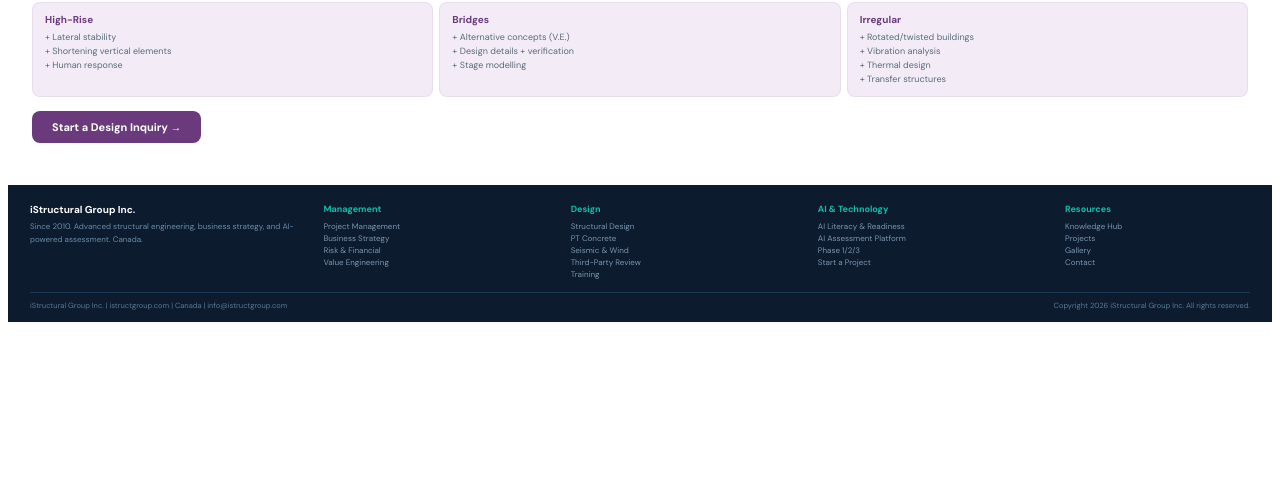
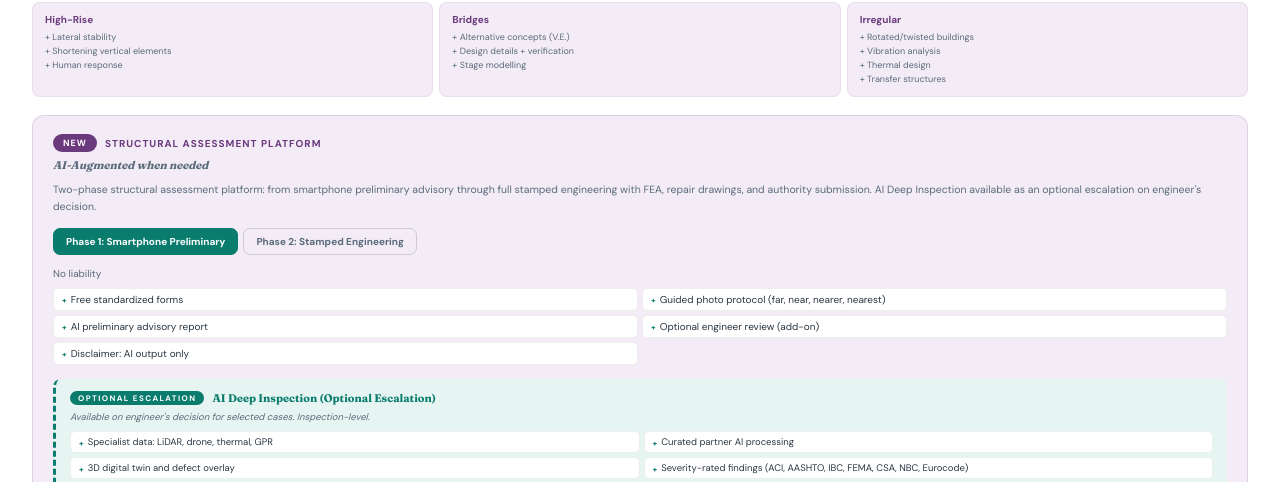
Before and after one commit to talihyounes/istructural-website, a React (Create React App) app: page / in a window 1280 px wide. Both pictures are taken after a click on the element "Design & Consultancy". Shown: the part 318-800 px from the top of the page. Built offline with nearby package versions, Linux system fonts and the light colour scheme.

Commit message:
Update App.jsx

```diff
--- a/src/App.jsx
+++ b/src/App.jsx
@@ -144,14 +144,20 @@
 ];
 const tC={"Damage AI":P.coral,Platform:P.teal,Adjacent:P.gold,Processing:P.s1,Hardware:P.charcoal,Service:P.s2,Enterprise:P.navy};
 
+// ── PHASES (restructured: 2 phases + optional AI Deep Inspection escalation) ──
 const phases = [
   {id:"p1",label:"Phase 1",title:"Smartphone Preliminary",price:"",liability:"No liability",color:P.s3,
    items:["Free standardized forms","Guided photo protocol (far, near, nearer, nearest)","AI preliminary advisory report","Optional engineer review (add-on)","Disclaimer: AI output only"]},
-  {id:"p2",label:"Phase 2",title:"AI Deep Inspection",price:"",liability:"Inspection-level",color:P.s1,
-   items:["Specialist data: LiDAR, drone, thermal, GPR","Curated partner AI processing","3D digital twin and defect overlay","Severity-rated findings (ACI, CSA, Eurocode)","Detailed inspection dossier"]},
-  {id:"p3",label:"Phase 3",title:"Stamped Engineering",price:"",liability:"Full PE stamp + PI",color:P.redD,
+  {id:"p2",label:"Phase 2",title:"Stamped Engineering",price:"",liability:"Full PE stamp + PI",color:P.redD,
    items:["FEA (ETABS, SAP2000, CSiBridge)","Full load + capacity calculations","Repair drawings (AutoCAD, Revit)","Material specs + construction sequence","Authority submission package"]},
 ];
+
+// ── OPTIONAL AI DEEP INSPECTION (escalation, available on engineer's decision) ──
+const aiDeepInspection = {
+  title:"AI Deep Inspection (Optional Escalation)",
+  liability:"Inspection-level",
+  items:["Specialist data: LiDAR, drone, thermal, GPR","Curated partner AI processing","3D digital twin and defect overlay","Severity-rated findings (ACI, AASHTO, IBC, FEMA, CSA, NBC, Eurocode)","Detailed inspection dossier"],
+};
 
 // ── SHARED STYLES ──
 const inputStyle = {
@@ -360,7 +366,7 @@
           {key:"s2",title:"Design Services & Consultancy",color:P.s2,bg:P.s2L,tag:"Engineering precision for structures that endure",
            items:["Seismic and Wind Engineering","Third-Party Review and Verification","Training (CSi Licensed)"]},
           {key:"s3",title:"AI & Technology Services",color:P.s3,bg:P.s3L,tag:"From AI literacy to stamped engineering drawings",
-           items:["AI Literacy and Organizational Readiness (AI 101)","Tool Integration and Process Automation","AI Structural Assessment Platform (3-Phase)","Knowledge Hub (free resources for all)","Curated AI Inspection Partner Network"]},
+           items:["AI Literacy and Organizational Readiness (AI 101)","Tool Integration and Process Automation","AI Readiness Assessment","Knowledge Hub (free resources for all)","Cross-link: Structural Assessment Platform under Design"]},
         ].map((s,i)=>(
           <div key={s.key} onClick={()=>setPage(s.key)} style={{padding:"24px 20px 20px",cursor:"pointer",background:P.white,borderRight:i<2?"1px solid #E8E8E8":"none",borderBottom:"3px solid transparent",transition:"all 0.25s"}}
             onMouseEnter={e=>{e.currentTarget.style.background=s.bg;e.currentTarget.style.borderBottom=`3px solid ${s.color}`;}}
@@ -447,6 +453,51 @@
               {c.i.map((x,j)=><div key={j} style={{fontSize:9,color:P.slate,padding:"1px 0"}}>+ {x}</div>)}
             </div>)}
         </div>
+
+        {/* ═══ STRUCTURAL ASSESSMENT PLATFORM (moved from AI page) ═══ */}
+        <div style={{marginTop:18,padding:"18px 20px",borderRadius:12,background:P.s2L,border:`1px solid ${P.s2}25`}}>
+          <div style={{display:"flex",alignItems:"center",gap:8,marginBottom:6}}>
+            <div style={{fontSize:9,fontWeight:700,color:P.white,background:P.s2,padding:"3px 10px",borderRadius:10,letterSpacing:1}}>NEW</div>
+            <div style={{fontSize:10,fontWeight:700,color:P.s2,letterSpacing:1,textTransform:"uppercase"}}>Structural Assessment Platform</div>
+          </div>
+          <div style={{fontSize:11,color:P.slate,fontStyle:"italic",fontFamily:"'Fraunces',serif",marginBottom:10}}>AI-Augmented when needed</div>
+          <div style={{fontSize:10.5,color:P.slate,lineHeight:1.6,marginBottom:12}}>Two-phase structural assessment platform: from smartphone preliminary advisory through full stamped engineering with FEA, repair drawings, and authority submission. AI Deep Inspection available as an optional escalation on engineer's decision.</div>
+
+          {/* Phase tabs */}
+          <div style={{display:"flex",gap:5,marginBottom:12}}>
+            {phases.map(p=><div key={p.id} onClick={()=>setAPhase(p.id)} style={{padding:"6px 12px",borderRadius:7,fontSize:10,fontWeight:700,cursor:"pointer",background:aPhase===p.id?p.color:"transparent",color:aPhase===p.id?P.white:P.slate,border:`1px solid ${aPhase===p.id?p.color:"#ccc"}`,transition:"all 0.2s"}}>{p.label}: {p.title}</div>)}
+          </div>
+
+          {/* Active phase content */}
+          {phases.filter(p=>p.id===aPhase).map(p=>
+            <div key={p.id}>
+              <div style={{fontSize:10,color:P.slate,marginBottom:8}}>{[p.price,p.liability].filter(Boolean).join(" | ")}</div>
+              <div style={{display:"grid",gridTemplateColumns:"1fr 1fr",gap:4}}>
+                {p.items.map((it,i)=><div key={i} style={{fontSize:10,color:P.charcoal,padding:"4px 8px",borderRadius:5,background:P.white,border:"1px solid #eee",display:"flex",gap:4}}><span style={{color:p.color,fontWeight:800,fontSize:8,marginTop:2}}>+</span>{it}</div>)}
+              </div>
+            </div>
+          )}
+
+          {/* Optional AI Deep Inspection callout (always visible below active phase) */}
+          <div style={{marginTop:14,padding:"12px 14px",borderRadius:8,background:P.s3L,borderLeft:`3px dashed ${P.s3}`}}>
+            <div style={{display:"flex",alignItems:"center",gap:8,marginBottom:6}}>
+              <span style={{fontSize:8,fontWeight:700,letterSpacing:1.4,color:P.white,background:P.s3,padding:"2px 8px",borderRadius:10,textTransform:"uppercase"}}>Optional Escalation</span>
+              <span style={{fontSize:11,fontWeight:700,color:P.s3,fontFamily:"'Fraunces',serif"}}>{aiDeepInspection.title}</span>
+            </div>
+            <div style={{fontSize:9.5,color:P.slate,marginBottom:8,fontStyle:"italic"}}>Available on engineer's decision for selected cases. {aiDeepInspection.liability}.</div>
+            <div style={{display:"grid",gridTemplateColumns:"1fr 1fr",gap:4,marginBottom:10}}>
+              {aiDeepInspection.items.map((it,i)=><div key={i} style={{fontSize:9.5,color:P.charcoal,padding:"4px 8px",borderRadius:5,background:P.white,border:"1px solid #eee",display:"flex",gap:4}}><span style={{color:P.s3,fontWeight:800,fontSize:8,marginTop:2}}>+</span>{it}</div>)}
+            </div>
+
+            {/* Allied Specialist Partnerships disclaimer (preserved exactly) */}
+            <div style={{marginTop:10,padding:"10px 12px",borderRadius:6,background:P.white,borderLeft:`2px dashed ${P.s3}`}}>
+              <div style={{fontSize:8,fontWeight:700,letterSpacing:1.6,color:P.s3,textTransform:"uppercase",marginBottom:5}}>Allied Specialist Partnerships</div>
+              <div style={{fontSize:9,color:P.charcoal,lineHeight:1.65}}>AI Deep Inspection is delivered in coordination with iStructural's curated network of allied specialist partners. Onboarded specialists handle on-site data capture (LiDAR, drone, thermal, GPR) and dedicated AI processing pipelines. iStructural Group Inc. coordinates the engagement, validates partner outputs, and bridges the inspection deliverables to Phase 2 stamped engineering when required.</div>
+              <div style={{fontSize:8,color:P.slate,lineHeight:1.6,marginTop:5,fontStyle:"italic"}}>Partner selection is project-specific, based on asset type, location, and required deliverables. Specific partner pairings are discussed under NDA per engagement.</div>
+            </div>
+          </div>
+        </div>
+
         <div onClick={()=>{setPage("start");setSTab("s2");}} style={{marginTop:14,background:P.s2,color:P.white,padding:"9px 20px",borderRadius:8,fontSize:11,fontWeight:700,cursor:"pointer",display:"inline-block"}}>Start a Design Inquiry &#8594;</div>
       </div>
     </div>
@@ -458,13 +509,12 @@
       <HeroBg color1={P.s3}><div style={{padding:"32px 28px 28px"}}>
         <div style={{fontSize:9,fontWeight:700,letterSpacing:3,color:P.white+"80",textTransform:"uppercase"}}>Service 03</div>
         <h2 style={{fontFamily:"'Fraunces',serif",fontSize:24,fontWeight:800,color:P.white,margin:"6px 0 0"}}>AI & Technology Services</h2>
-        <p style={{fontSize:11,color:P.white+"BB",marginTop:6,maxWidth:500,lineHeight:1.6}}>Two integrated offerings: AI Literacy and Organizational Readiness for any industry, plus the AI Structural Assessment Platform for damage inspection and engineering design.</p>
+        <p style={{fontSize:11,color:P.white+"BB",marginTop:6,maxWidth:500,lineHeight:1.6}}>AI Literacy and Organizational Readiness for any industry. For AI-Augmented structural assessment, see Design Services & Consultancy.</p>
       </div></HeroBg>
 
       <div style={{padding:"20px 24px 0"}}>
         <div style={{padding:"18px 20px",borderRadius:12,background:P.s3bL,border:`1px solid ${P.s3b}20`,marginBottom:16}}>
           <div style={{display:"flex",alignItems:"center",gap:8,marginBottom:10}}>
-            <div style={{fontSize:9,fontWeight:700,color:P.white,background:P.s3b,padding:"3px 10px",borderRadius:10}}>Part A</div>
             <div style={{fontSize:14,fontWeight:800,color:P.s3b,fontFamily:"'Fraunces',serif"}}>AI Literacy & Organizational Readiness</div>
           </div>
           <div style={{fontSize:10.5,color:P.slate,lineHeight:1.6,marginBottom:12}}>Eradicating AI illiteracy across your organization. From AI 101 fundamentals through readiness assessment to hands-on tool integration | tailored to your industry, your team, and your workflows.</div>
@@ -481,33 +531,16 @@
         </div>
       </div>
 
+      {/* Cross-reference: Structural Assessment Platform moved to Design page */}
       <div style={{padding:"0 24px"}}>
-        <div style={{padding:"18px 20px",borderRadius:12,background:P.s3L,border:`1px solid ${P.s3}20`,marginBottom:16}}>
-          <div style={{display:"flex",alignItems:"center",gap:8,marginBottom:10}}>
-            <div style={{fontSize:9,fontWeight:700,color:P.white,background:P.s3,padding:"3px 10px",borderRadius:10}}>Part B</div>
-            <div style={{fontSize:14,fontWeight:800,color:P.s3,fontFamily:"'Fraunces',serif"}}>AI Structural Assessment Platform</div>
+        <div onClick={()=>setPage("s2")} style={{padding:"14px 18px",borderRadius:10,background:P.s2L,border:`1px dashed ${P.s2}40`,cursor:"pointer",display:"flex",alignItems:"center",justifyContent:"space-between",gap:12}}>
+          <div>
+            <div style={{fontSize:9,fontWeight:700,letterSpacing:1.6,color:P.s2,textTransform:"uppercase",marginBottom:4}}>Looking for Structural Assessment?</div>
+            <div style={{fontSize:11,color:P.charcoal,lineHeight:1.5}}>The AI-Augmented Structural Assessment Platform is now part of Design Services. See <strong style={{color:P.s2}}>Design &gt; Structural Assessment Platform</strong> for Phase 1 (Smartphone Preliminary), Phase 2 (Stamped Engineering), and optional AI Deep Inspection escalation.</div>
           </div>
-          <div style={{fontSize:10.5,color:P.slate,lineHeight:1.6,marginBottom:12}}>3-phase AI-powered platform: from smartphone preliminary through deep AI inspection to full stamped engineering with FEA, repair drawings, and authority submission.</div>
-          <div style={{display:"flex",gap:5,marginBottom:12}}>
-            {phases.map(p=><div key={p.id} onClick={()=>setAPhase(p.id)} style={{padding:"6px 12px",borderRadius:7,fontSize:10,fontWeight:700,cursor:"pointer",background:aPhase===p.id?p.color:"transparent",color:aPhase===p.id?P.white:P.slate,border:`1px solid ${aPhase===p.id?p.color:"#ccc"}`,transition:"all 0.2s"}}>{p.label}: {p.title}</div>)}
-          </div>
-          {phases.filter(p=>p.id===aPhase).map(p=>
-            <div key={p.id}>
-              <div style={{fontSize:10,color:P.slate,marginBottom:8}}>{[p.price,p.liability].filter(Boolean).join(" | ")}</div>
-              <div style={{display:"grid",gridTemplateColumns:"1fr 1fr",gap:4}}>
-                {p.items.map((it,i)=><div key={i} style={{fontSize:10,color:P.charcoal,padding:"4px 8px",borderRadius:5,background:P.white,border:"1px solid #eee",display:"flex",gap:4}}><span style={{color:p.color,fontWeight:800,fontSize:8,marginTop:2}}>+</span>{it}</div>)}
-              </div>
-              {p.id === "p2" && (
-                <div style={{marginTop:14,padding:"12px 14px",borderRadius:8,background:P.s3L,borderLeft:`3px dashed ${P.s3}`}}>
-                  <div style={{fontSize:8.5,fontWeight:700,letterSpacing:1.6,color:P.s3,textTransform:"uppercase",marginBottom:6}}>Allied Specialist Partnerships</div>
-                  <div style={{fontSize:9.5,color:P.charcoal,lineHeight:1.65}}>Phase 2 is delivered in coordination with iStructural's curated network of allied specialist partners. Onboarded specialists handle on-site data capture (LiDAR, drone, thermal, GPR) and dedicated AI processing pipelines. iStructural Group Inc. coordinates the engagement, validates partner outputs, and bridges Phase 2 deliverables to Phase 3 stamped engineering when required.</div>
-                  <div style={{fontSize:8.5,color:P.slate,lineHeight:1.6,marginTop:6,fontStyle:"italic"}}>Partner selection is project-specific, based on asset type, location, and required deliverables. Specific partner pairings are discussed under NDA per engagement.</div>
-                </div>
-              )}
-            </div>
-          )}
+          <div style={{fontSize:11,fontWeight:700,color:P.white,background:P.s2,padding:"7px 14px",borderRadius:7,whiteSpace:"nowrap"}}>Go to Design &#8594;</div>
         </div>
-        <div onClick={()=>{setPage("start");setSTab("s3");}} style={{marginTop:14,background:P.s3,color:P.white,padding:"9px 20px",borderRadius:8,fontSize:11,fontWeight:700,cursor:"pointer",display:"inline-block"}}>Start an AI Inquiry &#8594;</div>
+        <div onClick={()=>{setPage("start");setSTab("s3");}} style={{marginTop:14,background:P.s3,color:P.white,padding:"9px 20px",borderRadius:8,fontSize:11,fontWeight:700,cursor:"pointer",display:"inline-block"}}>Start an AI Literacy Inquiry &#8594;</div>
       </div>
 
     </div>
@@ -534,11 +567,11 @@
             {id:"calc",n:"Structural Calculators",d:"Beam deflection, buckling, seismic base shear, wind load. Browser-based.",s:"Design",c:P.s2},
             {id:"trial",n:"Trial Software",d:"Commercial trial downloads from leading vendors. 10 to 30-day trials.",s:"Design + Training",c:P.s2},
             {id:"budget",n:"Budget-Friendly Software",d:"Free, open-source, and low-cost alternatives for students and small practices.",s:"All Services",c:P.greenD},
-            {id:"std",n:"International Standards",d:"FEMA, ACI, CSA, ASCE, Eurocode, ICOMOS, World Bank, USGS, ISO.",s:"All Services",c:P.greenD},
+            {id:"std",n:"International Standards",d:"ACI, AASHTO, IBC, FEMA, CSA, NBC, Eurocode. Plus ASCE, ICOMOS, ISO references.",s:"All Services",c:P.greenD},
             {id:"pm",n:"PM Templates & Frameworks",d:"RFP templates, scope of work, risk registers, milestone tracking.",s:"Management",c:P.s1},
             {id:"ve",n:"V.E. & ROI Tools",d:"Value engineering templates, cost-benefit calculators, LEED guides.",s:"Management",c:P.s1},
             {id:"case",n:"Case Studies",d:"Anonymized Phase 1/2/3 across all 3 damage sub-markets.",s:"AI Platform",c:P.s3},
-            {id:"cert",n:"Training & Certification Links",d:"ICC, ACI, CSA, ICOMOS certs, university programs. CPD-aligned.",s:"All Services",c:P.greenD},
+            {id:"cert",n:"Training & Certification Links",d:"ICC, ACI, AASHTO, FEMA, CSA, ICOMOS, Eurocode certs and university programs. CPD-aligned.",s:"All Services",c:P.greenD},
           ].map((r,i)=>{
             const active = hubTile === r.id;
             return (
@@ -615,6 +648,7 @@
                   {n:"ADAPT-PT/RC",v:"RISA Tech, Inc.",t:"10-day trial",d:"Post-tensioned beam and slab design.",url:"https://risa.com/products/adapt-pt-rc",c:P.s2},
                   {n:"RISA-3D",v:"RISA Tech, Inc.",t:"10-day trial",d:"3D analysis and design, integrates with RISAFloor.",url:"https://risa.com/products/risa-3d",c:P.s2},
                   {n:"RISAFloor",v:"RISA Tech, Inc.",t:"10-day trial",d:"Multi-story building gravity systems and floor design.",url:"https://risa.com/products/risafloor",c:P.s2},
+                  {n:"DeepEX",v:"Deep Excavation LLC",t:"30-day trial",d:"Deep excavation, retaining walls, sheet piles, anchored walls. Geotechnical and structural integrated.",url:"https://www.deepexcavation.com/en/downloads",c:P.s1},
                 ].map((s,i)=>(
                   <div key={i} style={{padding:"12px 14px",borderRadius:8,background:P.white,border:`1px solid ${s.c}20`,display:"flex",flexDirection:"column",justifyContent:"space-between",minHeight:130}}>
                     <div>
@@ -642,6 +676,7 @@
                 {[
                   {n:"OpenSees",v:"UC Berkeley / PEER",d:"Nonlinear seismic, advanced research, free open-source.",url:"https://opensees.berkeley.edu/",c:P.greenD},
                   {n:"Code_Aster + Salome-Meca",v:"Electricite de France (EDF)",d:"General FEA, mechanical, thermal. Industrial-grade open-source.",url:"https://code-aster.org/",c:P.greenD},
+                  {n:"STRES Software",v:"STRES",d:"Reinforced concrete design tools. Slabs Expert, Strut-and-Tie, deep beams. ACI 318-19.",url:"https://stres-software.com/",c:P.greenD},
                   {n:"FreeCAD with FEM",v:"The FreeCAD Project",d:"CAD plus simple FEA via FEM workbench.",url:"https://www.freecad.org/",c:P.greenD},
                   {n:"Mastan2",v:"Cornell University",d:"2D/3D matrix analysis, learning tool.",url:"https://www.mastan2.com/",c:P.greenD},
                   {n:"CalculiX",v:"Guido Dhondt et al.",d:"FEA solver with ABAQUS-like syntax.",url:"https://www.calculix.de/",c:P.greenD},
@@ -668,7 +703,7 @@
             <div>
               <div style={{fontSize:9,fontWeight:700,letterSpacing:2.4,color:P.greenD,textTransform:"uppercase",marginBottom:6}}>International Standards</div>
               <div style={{fontSize:14,fontWeight:800,color:P.charcoal,fontFamily:"'Fraunces',serif",marginBottom:6}}>Codes and Standards Quick Reference</div>
-              <div style={{fontSize:10,color:P.slate,lineHeight:1.6,marginBottom:14,maxWidth:760}}>FEMA, ACI, CSA, ASCE, Eurocode, ICOMOS, World Bank, USGS, ISO. Summary references and links to official sources.</div>
+              <div style={{fontSize:10,color:P.slate,lineHeight:1.6,marginBottom:14,maxWidth:760}}>ACI, AASHTO, IBC, FEMA, CSA, NBC, Eurocode. Plus ASCE 7/41, ICOMOS, World Bank, USGS, ISO references. Summary cards and links to official sources.</div>
               <div style={{padding:"14px 16px",background:P.white,borderRadius:8,border:`1px dashed ${P.greenD}40`,fontSize:10,color:P.slate,lineHeight:1.6}}>
                 <strong style={{color:P.greenD}}>Coming soon.</strong> Standards summaries and links will be available here. Contact <a href="mailto:info@istructgroup.com" style={{color:P.greenD,fontWeight:700}}>info@istructgroup.com</a> for specific code references.
               </div>
@@ -716,7 +751,7 @@
             <div>
               <div style={{fontSize:9,fontWeight:700,letterSpacing:2.4,color:P.greenD,textTransform:"uppercase",marginBottom:6}}>Training & Certification Links</div>
               <div style={{fontSize:14,fontWeight:800,color:P.charcoal,fontFamily:"'Fraunces',serif",marginBottom:6}}>Professional Development Resources</div>
-              <div style={{fontSize:10,color:P.slate,lineHeight:1.6,marginBottom:14,maxWidth:760}}>ICC, ACI, CSA, ICOMOS certifications, university programs, CPD-aligned courses. Direct links to official providers.</div>
+              <div style={{fontSize:10,color:P.slate,lineHeight:1.6,marginBottom:14,maxWidth:760}}>ICC, ACI, AASHTO, FEMA, CSA, ICOMOS, Eurocode certifications, university programs, CPD-aligned courses. Direct links to official providers.</div>
               <div style={{padding:"14px 16px",background:P.white,borderRadius:8,border:`1px dashed ${P.greenD}40`,fontSize:10,color:P.slate,lineHeight:1.6}}>
                 <strong style={{color:P.greenD}}>Coming soon.</strong> Curated certification links will be available here. Contact <a href="mailto:info@istructgroup.com" style={{color:P.greenD,fontWeight:700}}>info@istructgroup.com</a> for guidance on training paths.
               </div>
@@ -885,6 +920,8 @@
               <option>Seismic & Wind Engineering</option>
               <option>Nonlinear / Thermal Analysis</option>
               <option>Third-Party Review</option>
+              <option>Structural Assessment Platform | Phase 1 (Smartphone Preliminary)</option>
+              <option>Structural Assessment Platform | Phase 2 (Stamped Engineering)</option>
               <option>Other / Multiple</option>
             </select>
           </div>
@@ -972,10 +1009,7 @@
               <option>Part A | AI Literacy: AI 101 Workshop</option>
               <option>Part A | AI Literacy: Readiness Assessment</option>
               <option>Part A | AI Literacy: Tool Selection & Integration</option>
-              <option>Part B | Phase 1: Smartphone Preliminary (no liability)</option>
-              <option>Part B | Phase 2: AI Deep Inspection</option>
-              <option>Part B | Phase 3: Stamped Engineering Report</option>
-              <option>Part B | Full 3-Phase Assessment</option>
+              <option>Cross-reference: Structural Assessment Platform | see Design intake</option>
             </select>
           </div>
           <div>
```
